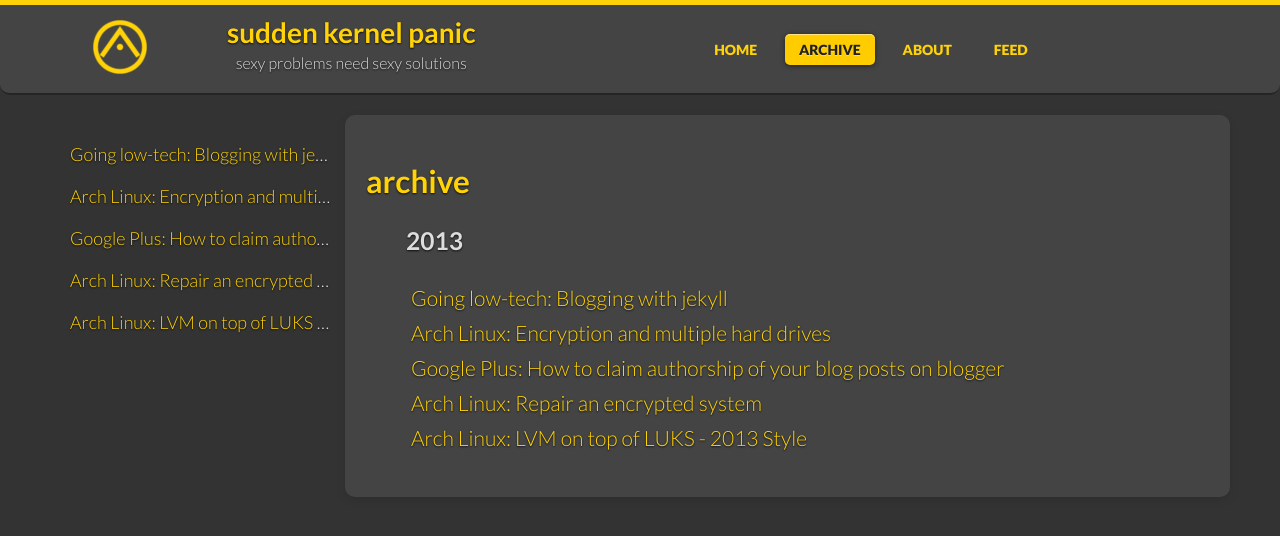
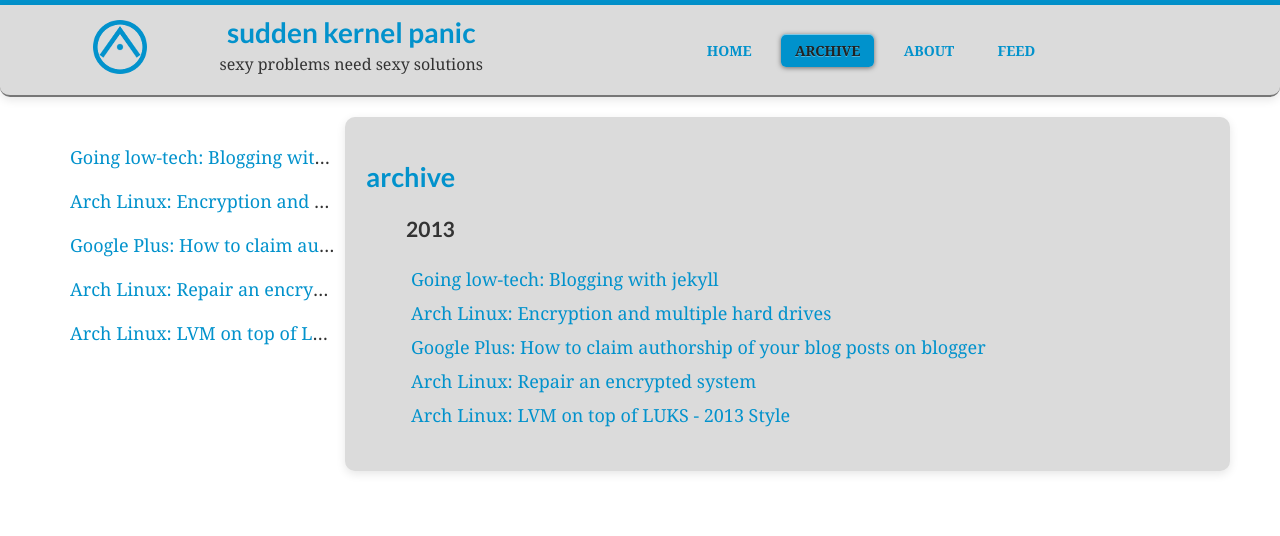
Before and after one commit to Bin7me/bin7me.github.io, a Jekyll site: the page built from archive.html, in a window 1280 px wide. Shown: the top 536 px of the page. Built offline with Jekyll 4.4.1, drawn with Linux system fonts in a browser that asks for light colours; some web fonts are replaced; Markdown is read by kramdown in place of the engine named in the settings.

Commit message:
added lighter design

```diff
--- a/archive.html
+++ b/archive.html
@@ -16,6 +16,6 @@ title: archive
       {% endif %}
     {% endunless %}
 
-    <li><a href="{{ post.url }}">{{ post.title }}</a></li>
+    <a href="{{ post.url }}"><li>{{ post.title }}</li></a>
   {% endfor %}
 </ul>
--- a/css/style.css
+++ b/css/style.css
@@ -1,17 +1,16 @@
 body {
-  color: #ddd;
-  background: #333;
+  color: #333;
+  background: #fff;
   margin: 0px;
-  border-top: 5px solid #ffd308;
-  font-family: Lato, 'Helvetica Neue', Helvetica, Arial, sans-serif;
+  border-top: 5px solid #0292cc;
+  font-family: Georgia, "Times New Roman", serif;
   font-size: 20px;
   font-weight: 300;
-  text-shadow: 0 1px 2px rgba(0,0,0,.8);
   width: 100%;
 }
 
 a {
-  color: #ffd308;
+  color: #0292cc;
   text-decoration: none;
   transition: all .25s;
   -moz-transition: all .25s;
@@ -19,7 +18,7 @@ a {
 }
 
 a:hover {
-  color: #f90;
+  color: #016c96;
 }
 
 a.paginator {
@@ -38,6 +37,10 @@ a.paginator:hover {
   background: #888;
 }
 
+h2, h3, h4 {
+  font-family: Lato, 'Helvetica Neue', Helvetica, Arial, sans-serif;
+}
+
 span.disabled {
   color: #fff;
   font-size: 16px;
@@ -52,11 +55,11 @@ span.disabled {
 }
 
 article {
-  background: #444;
+  background: #dbdbdb;
   border-radius: 10px;
   padding: 21px;
   box-shadow: 0 3px 10px rgba(0,0,0,.1);
-  font-size: 21px;
+  font-size: 18px;
   text-align: justify;
 }
 
@@ -78,9 +81,10 @@ img.myself {
 }
 
 header {
-  background: #444444;
+  background: #dbdbdb;
   margin-bottom: 20px;
-  border-bottom: 2px solid #252525;
+  border-bottom: 2px solid #767676;
+  box-shadow: 0 3px 10px rgba(0,0,0,.1);
   border-bottom-left-radius: 10px;
   border-bottom-right-radius: 10px;
 }
@@ -125,7 +129,7 @@ pre, code {
 }
 
 .highlight, p > pre, p > code, p > nobr > code, li > code, h5 > code, .note > code {
-  background: #333;
+  background: #444;
   color: #fff;
   border-radius: 5px;
   box-shadow: inset 0 1px 10px rgba(0,0,0,.3),
@@ -141,7 +145,7 @@ pre, code {
 }
 
 .highlight {
-  padding: 10px 0;
+  padding: 5px 0;
   width: 100%;
   overflow: auto;
 }
@@ -174,6 +178,7 @@ pre, code {
   text-align: center;
   font-size: 28px;
   font-weight: bold;
+  font-family: Lato, 'Helvetica Neue', Helvetica, Arial, sans-serif;
 }
 
 #description {
@@ -208,14 +213,13 @@ pre, code {
 }
 
 #top-nav li a:hover {
-  background: #252525;
+  background: #bbb;
   padding: 0.5em 1em;
   box-shadow: inset 0 1px 3px rgba(0,0,0,.5), 0 1px 0 rgba(255,255,255,.1);
-  text-shadow: 0 1px 3px rgba(0,0,0,.5);
 }
 
 #top-nav li.active a {
-  background: #fc0;
+  background: #0092cc;
   color: #222;
   box-shadow: inset 0 1px 0 rgba(255,255,255,.5), 0 1px 5px rgba(0,0,0,.5);
   text-shadow: 0 1px 0 rgba(255,255,255,.3);
@@ -242,9 +246,10 @@ pre, code {
 }
 
 .side-nav li:hover {
-  background: #252525;
+  background: #bbb;
   box-shadow: inset 0 1px 3px rgba(0,0,0,.5), 0 1px 0 rgba(255,255,255,.1);
-  text-shadow: 0 1px 3px rgba(0,0,0,.5);
+  border-top-left-radius: 5px;
+  border-bottom-left-radius: 5px;
 }
 
 .side-nav li.active {
@@ -271,9 +276,8 @@ pre, code {
 }
 
 .meta {
-  color: #aaa;
+  color: #767676;
   font-weight: 600;
-  text-shadow: 0 -1px 0 #000;
   vertical-align: middle;
   font-size: 18px;
 }
@@ -301,9 +305,8 @@ pre, code {
 }
 
 #archive li:hover {
-  background: #252525;
+  background: #bbb;
   box-shadow: inset 0 1px 3px rgba(0,0,0,.5), 0 1px 0 rgba(255,255,255,.1);
-  text-shadow: 0 1px 3px rgba(0,0,0,.5);
 }
 
 .post {
@@ -319,6 +322,7 @@ pre, code {
 #about {
   background: #333;
   color: #fff;
+  font-size: 16px;
   border-radius: 5px;
   box-shadow: inset 0 1px 10px rgba(0,0,0,.3), 0 1px 0 rgba(255,255,255,.1), 0 -1px 0 rgba(0,0,0,.5);
   padding: .5em;
```
Also changed, not shown: assets/img/logo.png.
